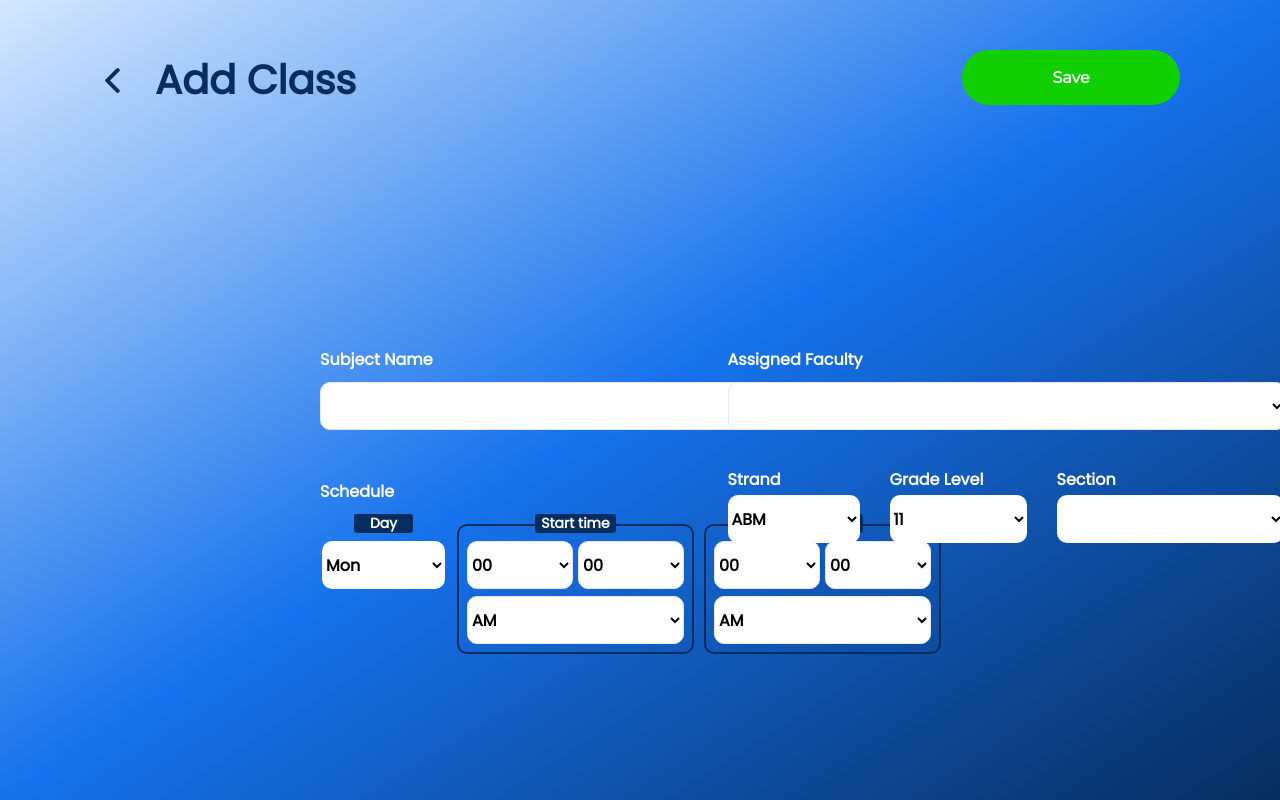
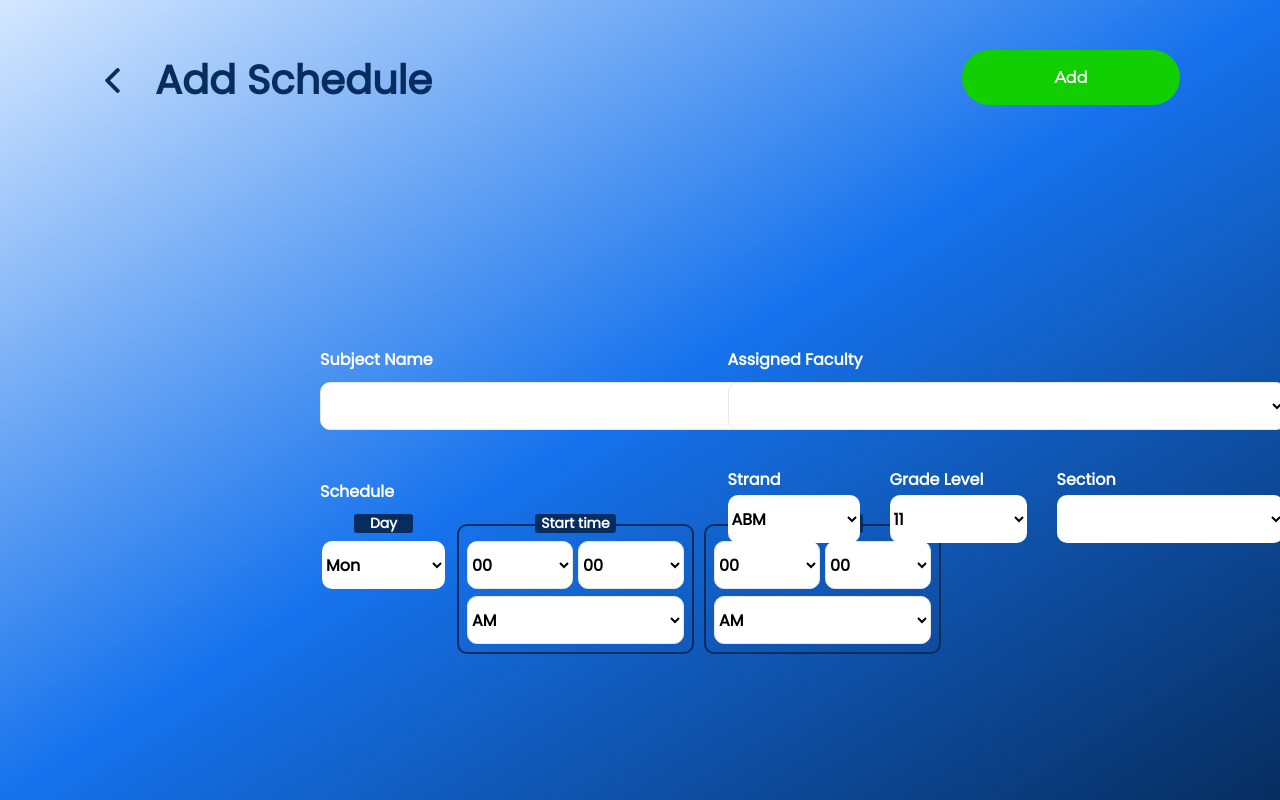
Before and after one commit to CMH7/PresentPo-Admin, a React (Vite) app: page /addschedule in a window 1280 px wide. Built offline with nearby package versions, Linux system fonts and the light colour scheme.

Commit message:
addschedule - updated

```diff
--- a/src/pages/AddSchedule.tsx
+++ b/src/pages/AddSchedule.tsx
@@ -14,13 +14,13 @@ export default function AddSchedule() {
 				/>
 				{/* add button  */}
 				<div className="poppins font-bold text-[40px] text-primary-2">
-					Add Class
+					Add Schedule
 				</div>
 			</div>
 
 			{/* save button */}
 			<button className="flex justify-center items-center mt-[50px] mr-[100px] bg-[#11CF00] hover:bg-[#1672ec] text-white font-semibold py-2 px-20 rounded-[50px] focus:outline-none focus:shadow-outline w-[218px] h-[55px]" type="submit">
-				Save
+				Add
 			</button>
 			</div>
 
```
